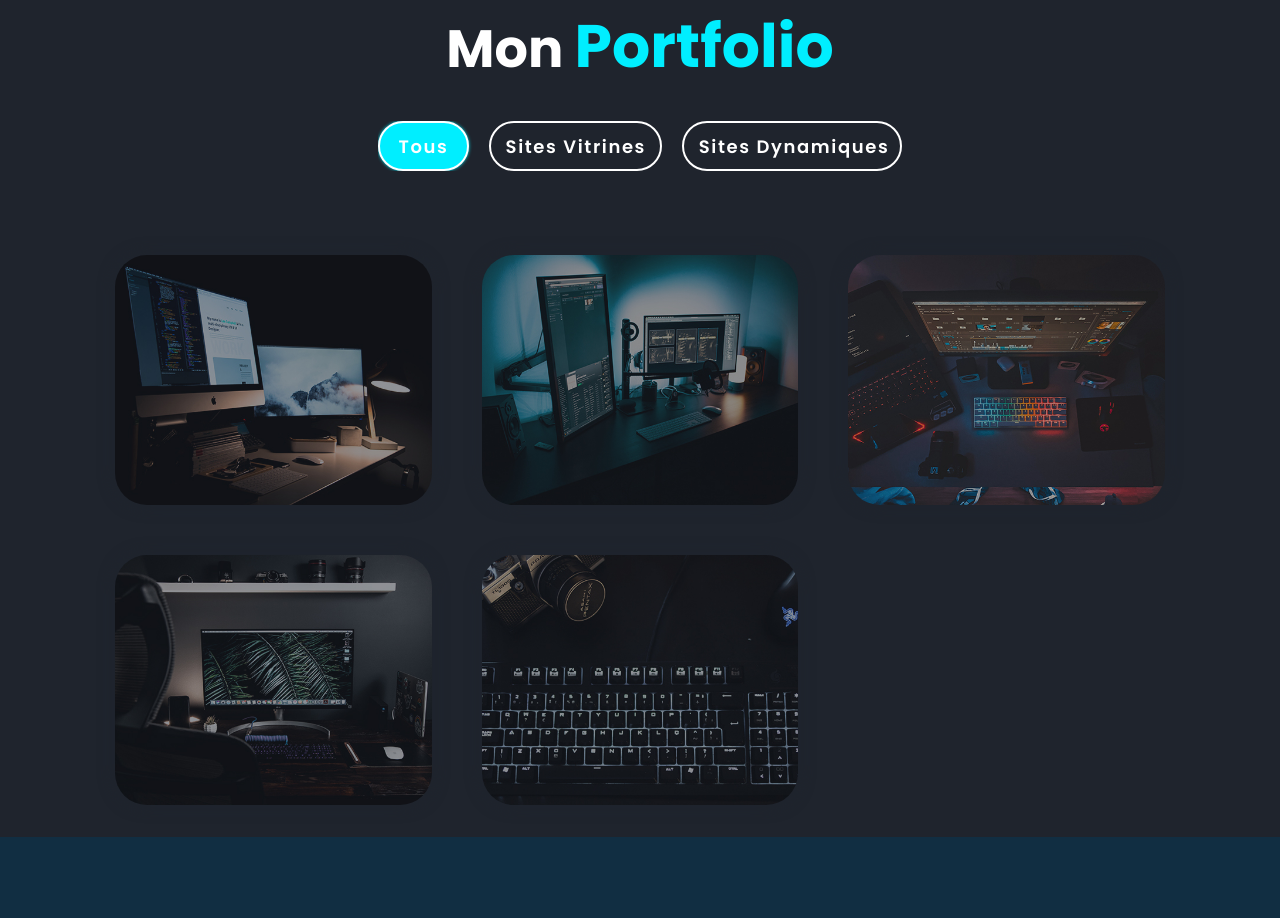
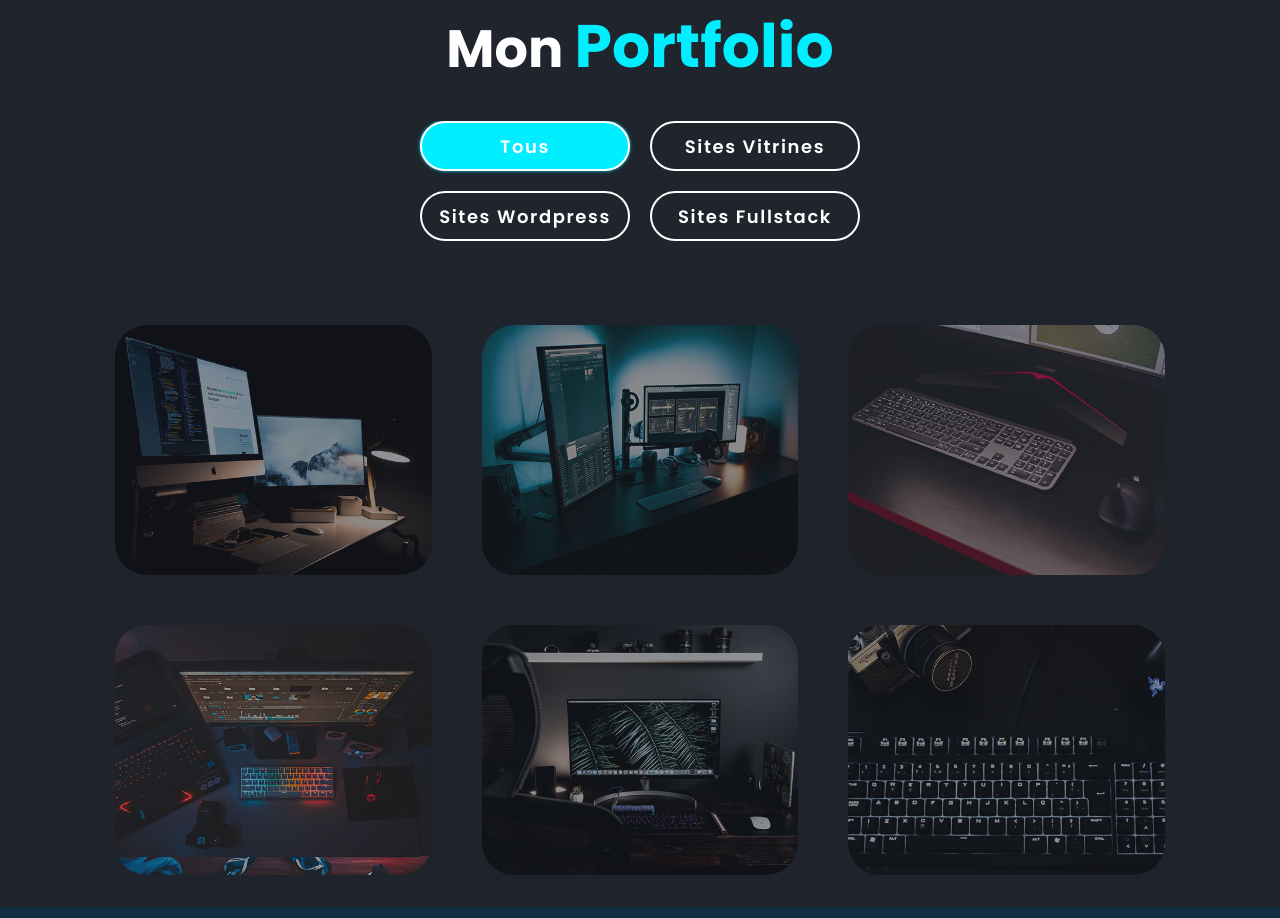
Before and after one commit to adam0794hh/Adam-hammouche-portfolio, a React (Vite) app: page / in a window 1280 px wide. Shown: the part 1840-2758 px from the top of the page. Built offline with nearby package versions, Linux system fonts and the light colour scheme.

Commit message:
last-commit

```diff
--- a/src/components/Portfolio.css
+++ b/src/components/Portfolio.css
@@ -69,7 +69,7 @@ span {
 }
 
 .Portfolio-desc h4 {
-    font-size: 2rem;
+    font-size: 1.5rem;
 }
 
 .Portfolio-desc p {
@@ -123,19 +123,29 @@ span {
 
 .button-box {
     position: relative;
-    width: 50%;
+    width: 100%;
     margin: 20px 0 24px 0;
     overflow: hidden;
     text-align: center;
     display: flex;
+    flex-direction: column;
     justify-content: center;
     align-items: center;
     text-align: center;
     gap: 20px;
 }
 
+.box-1 {
+    width: 100%;
+    display: flex;
+    flex-direction: row;
+    align-items: center;
+    justify-content: center;
+    gap: 20px;
+}
+
 .button {
-    width: 220px;
+    width: 20%;
     height: 50px;
     align-items: center;
     justify-content: center;
@@ -193,13 +203,16 @@ span {
     }
     .button-box {
         width: 100%;
-        gap: 8px;
+        gap: 15px;
+    }
+    .box-1 {
+        gap: 15px;
     }
     .button {
-        width: 40%;
+        width: 70%;
         height: 35px;
         display: inline-flex;
-        font-size: 8px;
+        font-size: 12px;
         padding: 0.3rem 0.6rem;
     }
     .Portfolio-desc p {
--- a/src/components/Portfolio.jsx
+++ b/src/components/Portfolio.jsx
@@ -16,6 +16,10 @@ function Portfolio({ activeSection, handleClick }) {
       return project.type === 'site_vitrine'; // Afficher uniquement les projets de type "site_vitrine"
     } else if (activeFilter === 'site_dynamique') {
       return project.type === 'site_dynamique'; // Afficher uniquement les projets de type "site_dynamique"
+    } else if (activeFilter === 'site_wordpress') {
+      return project.type === 'site_wordpress'; // Afficher uniquement les projets de type "site_wordpress"
+    } else if (activeFilter === 'site_fullstack') {
+      return project.type === 'site_fullstack'; // Afficher uniquement les projets de type "site_fullstack"
     }
     return false;
   });
@@ -26,6 +30,7 @@ function Portfolio({ activeSection, handleClick }) {
           <h2>Mon <span>Portfolio</span></h2>
         </div>
         <div className="button-box">
+          <div className='box-1' >
             <button
               className={activeFilter === 'all' ? 'button active' : 'button'}
               onClick={() => setActiveFilter('all')}
@@ -38,12 +43,27 @@ function Portfolio({ activeSection, handleClick }) {
             >
               Sites Vitrines
             </button>
-          <button
+            {/* <button
               className={activeFilter === 'site_dynamique' ? 'button active' : 'button'}
               onClick={() => setActiveFilter('site_dynamique')}
             >
               Sites Dynamiques
+            </button> */}
+          </div>
+          <div className='box-1'>
+            <button
+              className={activeFilter === 'site_wordpress' ? 'button active' : 'button'}
+              onClick={() => setActiveFilter('site_wordpress')}
+            >
+              Sites Wordpress
             </button>
+            <button
+              className={activeFilter === 'site_fullstack' ? 'button active' : 'button'}
+              onClick={() => setActiveFilter('site_fullstack')}
+            >
+              Sites Fullstack
+            </button>
+          </div>
         </div>
       </div>
       <div className="site-cards-container">
--- a/src/data.js
+++ b/src/data.js
@@ -3,7 +3,7 @@ const projects = [
         id: 1,
         title: 'Booki',
         description:
-        `Création de la page d'accueil,
+            `Création de la page d'accueil,
         Intégration du contenu conformément à une maquette,
         Implémentation d'une interface responsive.
         Technologies: HTML/CSS `,
@@ -24,33 +24,44 @@ const projects = [
     },
     {
         id: 3,
-        title: 'Nina Carducci',
-        description: `Optimisez la performance et le référencement d'un site de photographe,
-        Technologies: HTML/CSS/JavaScript.`,
-        image: '/portfolio3.jpg',
-        type: 'site_dynamique',
-        url:'https://adam0794hh.github.io/ninacarducci.github.io-main/'
+        title: 'Kardoune Cosmetique',
+        description: `Création du site e-commerce Kardoune Cosmétique sous WordPress.
+        Intégration WooCommerce et design personnalisé avec Elementor.
+        Techno : WordPress, Elementor, WooCommerce.`,
+        image: '/portfolio6.jpg',
+        type: 'site_wordpress',
+        url: 'https://www.kardounecosmetique.fr/'
     },
     {
         id: 4,
+        title: 'Glowy Agency',
+        description: `Conception du site e-commerce Glowy Agency sous WordPress avec Elementor.
+        Mise en place de la boutique en ligne et d’un design épuré.
+        Techno : WordPress, Elementor, WooCommerce.`,
+        image: '/portfolio3.jpg',
+        type: 'site_wordpress',
+        url: 'https://www.glowy-agency.fr/'
+    },
+    {
+        id: 5,
         title: 'Kasa',
         description:
-        `Initialiser Configurer Développer une application avec React,
+            `Initialiser Configurer Développer une application avec React,
         Technologies: HTML/CSS/React.`,
         image: '/portfolio4.jpg',
-        type: 'site_dynamique',
+        type: 'site_vitrine',
         url: 'https://oc-project-kasa.netlify.app/'
     },
     {
-        id: 5,
-        title: 'Print it',
-        description: `Dynamiser et Programmer le site Internet Print it,
-        en utilisant les fondamentaux de JavaScript,
-        Technologies: HTML/CSS/JavaScript`,
+        id: 6,
+        title: 'Tresor de Musc',
+        description: `Création du site e-commerce Trésor de Musc avec WordPress et Elementor.
+        Mise en place d'une boutique responsive, optimisée UX/UI.
+        Techno : WordPress, Elementor, WooCommerce.`,
         image: '/portfolio5.jpg',
-        type: 'site_dynamique',
-        url: 'https://oc-project-printit.netlify.app/'
+        type: 'site_wordpress',
+        url: 'https://www.tresordemusc.fr/'
     },
 
-  ];
+];
 export default projects;
```
Also changed, not shown: 1 other file (tests, documents, lock files or other folders). Lines whose indentation alone changed are shown as unchanged.
